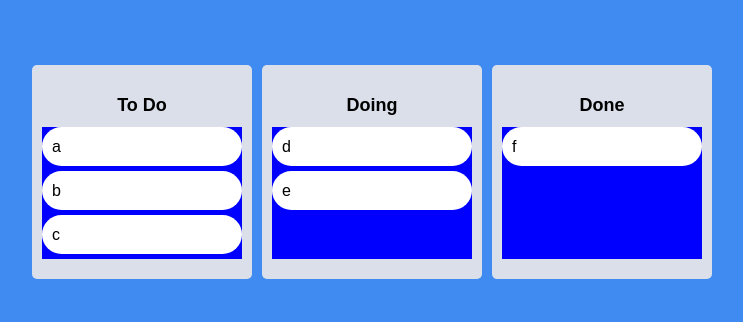
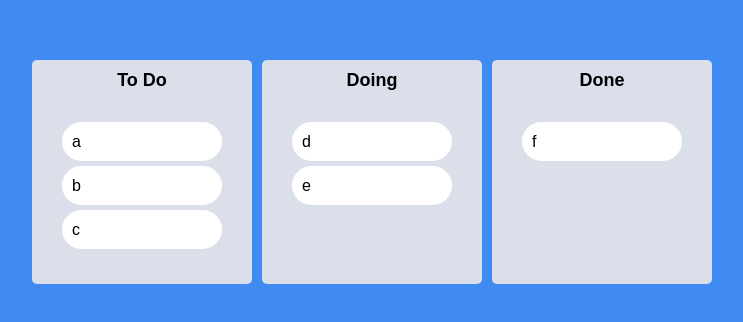
Before and after one commit to Kim-Hyeong-joon/ReactJS-Trello-Clone, a React (Create React App) app: page / in a window 1280 px wide. Shown: the part 228-550 px from the top of the page, without its empty margins (268-1011 px from the left). Built offline with nearby package versions, Linux system fonts and the light colour scheme.

Commit message:
#7.12 Final Styles

```diff
--- a/src/Components/Board.tsx
+++ b/src/Components/Board.tsx
@@ -4,8 +4,7 @@ import DragabbleCard from "./DragabbleCard";
 
 const Wrapper = styled.div`
   background-color: ${(props) => props.theme.boardColor};
-  padding: 20px 10px;
-  padding-top: 30px;
+  padding: 10px;
   border-radius: 5px;
   min-height: 200px;
   display: flex;
@@ -26,9 +25,15 @@ interface IAreaProps {
 
 const Area = styled.div<IAreaProps>`
   background-color: ${(props) =>
-    props.isDraggingOver ? "pink" : props.isDraggingFromThis ? "red" : "blue"};
+    props.isDraggingOver
+      ? "#defe6e9"
+      : props.isDraggingFromThis
+      ? "#b2bec3"
+      : "transparent"};
   flex-grow: 1;
   transition: background-color 0.3s ease-in-out;
+  padding: 20px;
+  border-radius: 5px;
 `;
 
 interface IBoard {
--- a/src/Components/DragabbleCard.tsx
+++ b/src/Components/DragabbleCard.tsx
@@ -2,11 +2,14 @@ import React from "react";
 import { Draggable } from "react-beautiful-dnd";
 import styled from "styled-components";
 
-const Card = styled.div`
-  background-color: ${(props) => props.theme.cardColor};
+const Card = styled.div<{ isDragging: boolean }>`
+  background-color: ${(props) =>
+    props.isDragging ? "#74b9ff" : props.theme.cardColor};
   border-radius: 9999px;
   padding: 10px 10px;
   margin-bottom: 5px;
+  box-shadow: ${(props) =>
+    props.isDragging ? "0px 0px 5px 0.1px rgba(0,0,0,0.5)" : "none"};
 `;
 
 interface IDragabbleCardProps {
@@ -17,8 +20,9 @@ interface IDragabbleCardProps {
 function DragabbleCard({ toDo, index }: IDragabbleCardProps) {
   return (
     <Draggable key={toDo} draggableId={toDo} index={index}>
-      {(magic) => (
+      {(magic, snapshot) => (
         <Card
+          isDragging={snapshot.isDragging}
           ref={magic.innerRef}
           {...magic.draggableProps}
           {...magic.dragHandleProps}
```
